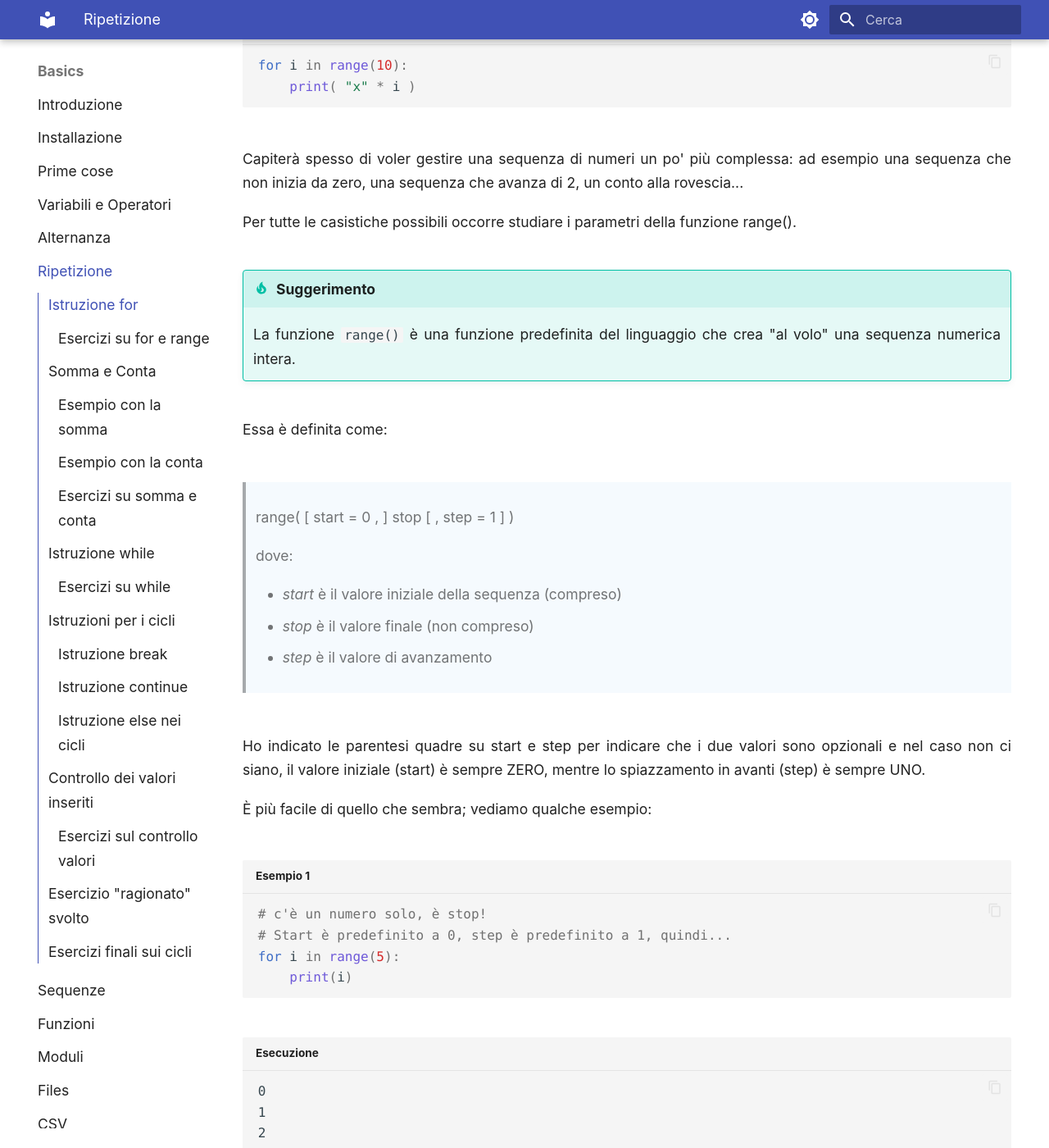
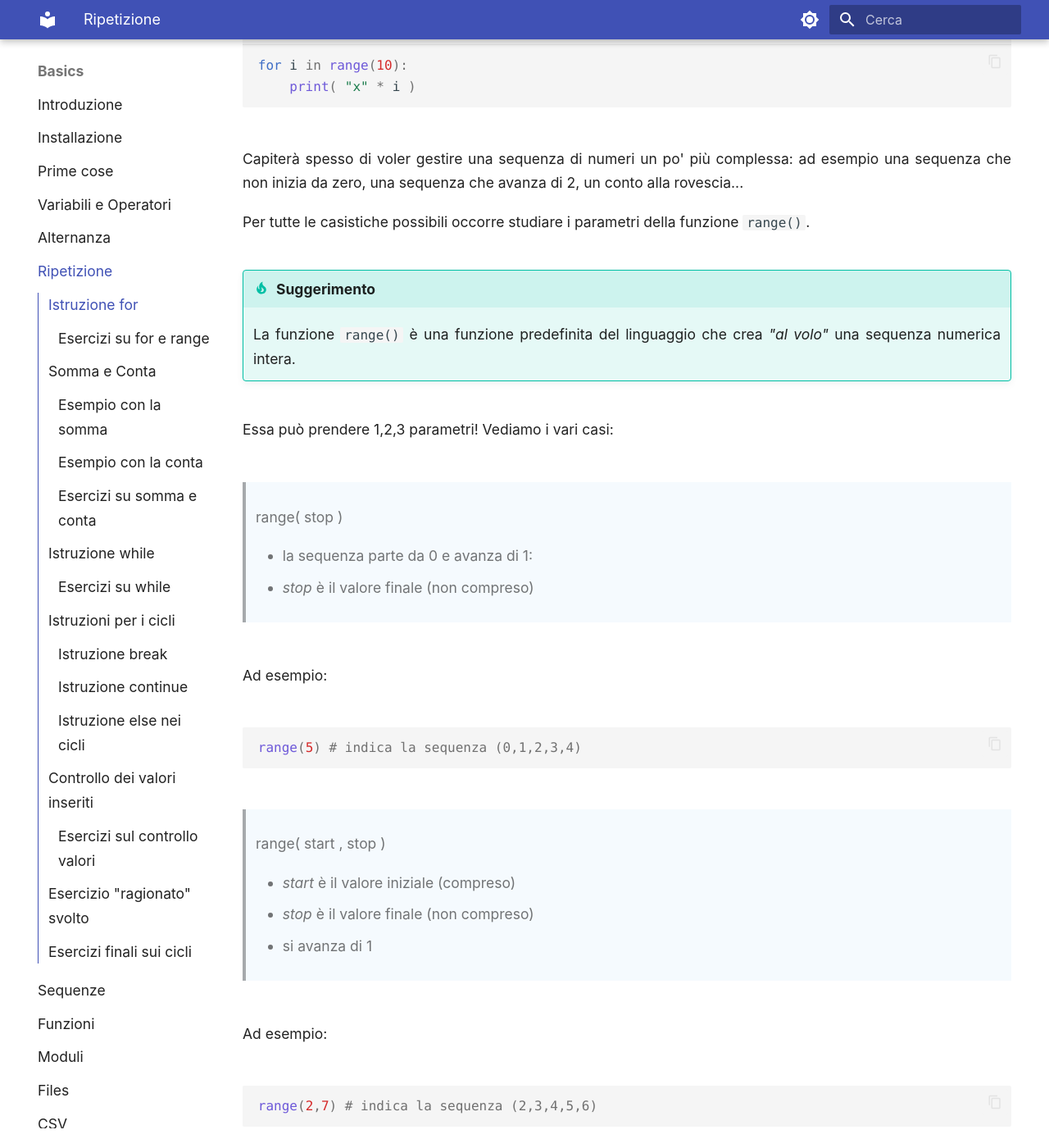
Before and after one commit to adjamhub/pyhandouts, an MkDocs documentation site: the page built from docs/basics/103_iter.md, in a window 1280 px wide and 1400 px high, scrolled down 2562 px. Shown: the whole window at 82% size. Built offline with MkDocs 1.6.1 and Material for MkDocs 9.7.7, drawn with Linux system fonts in a browser that asks for light colours; some of the changed text lies outside the part shown.

Commit message:
range ++

````diff
--- a/docs/basics/103_iter.md
+++ b/docs/basics/103_iter.md
@@ -104,30 +104,54 @@ complessa: ad esempio una sequenza che non inizia da zero, una sequenza
 che avanza di 2, un conto alla rovescia...
 
 Per tutte le casistiche possibili occorre studiare i parametri della
-funzione range().
+funzione `range()`.
 
 
 !!! tip "Suggerimento"
 
-    La funzione `range()` è una funzione predefinita del linguaggio che crea "al volo" una sequenza numerica intera.
-
-
-Essa è definita come:
-
-> range( [ start = 0 , ] stop [ , step = 1 ] )
+    La funzione `range()` è una funzione predefinita del linguaggio che crea *"al volo"* una sequenza numerica intera.
+
+
+Essa può prendere 1,2,3 parametri! Vediamo i vari casi:
+
+> range( stop )
 >
-> dove:
+> - la sequenza parte da 0 e avanza di 1:
+> - *stop* è il valore finale (non compreso)
+
+Ad esempio:
+
+``` py
+range(5) # indica la sequenza (0,1,2,3,4)
+```
+
+> range( start , stop )
 >
-> - *start* è il valore iniziale della sequenza (compreso)
+> - *start* è il valore iniziale (compreso)
+> - *stop* è il valore finale (non compreso)
+> - si avanza di 1
+
+Ad esempio:
+
+``` py
+range(2,7) # indica la sequenza (2,3,4,5,6)
+```
+
+> range( start , stop , step)
+>
+> - *start* è il valore iniziale (compreso)
 > - *stop* è il valore finale (non compreso)
 > - *step* è il valore di avanzamento
 
-Ho indicato le parentesi quadre su start e step per indicare che i due
-valori sono opzionali e nel caso non ci siano, il valore iniziale
-(start) è sempre ZERO, mentre lo spiazzamento in avanti (step) è sempre
-UNO.
-
-È più facile di quello che sembra; vediamo qualche esempio:
+Ad esempio:
+
+``` py
+range(3,15,2) # indica la sequenza (3,5,7,9,11,13)
+```
+
+
+È più facile di quello che sembra! <br>
+Vediamo qualche esempio:
 
 
 ``` py title="Esempio 1"
````
